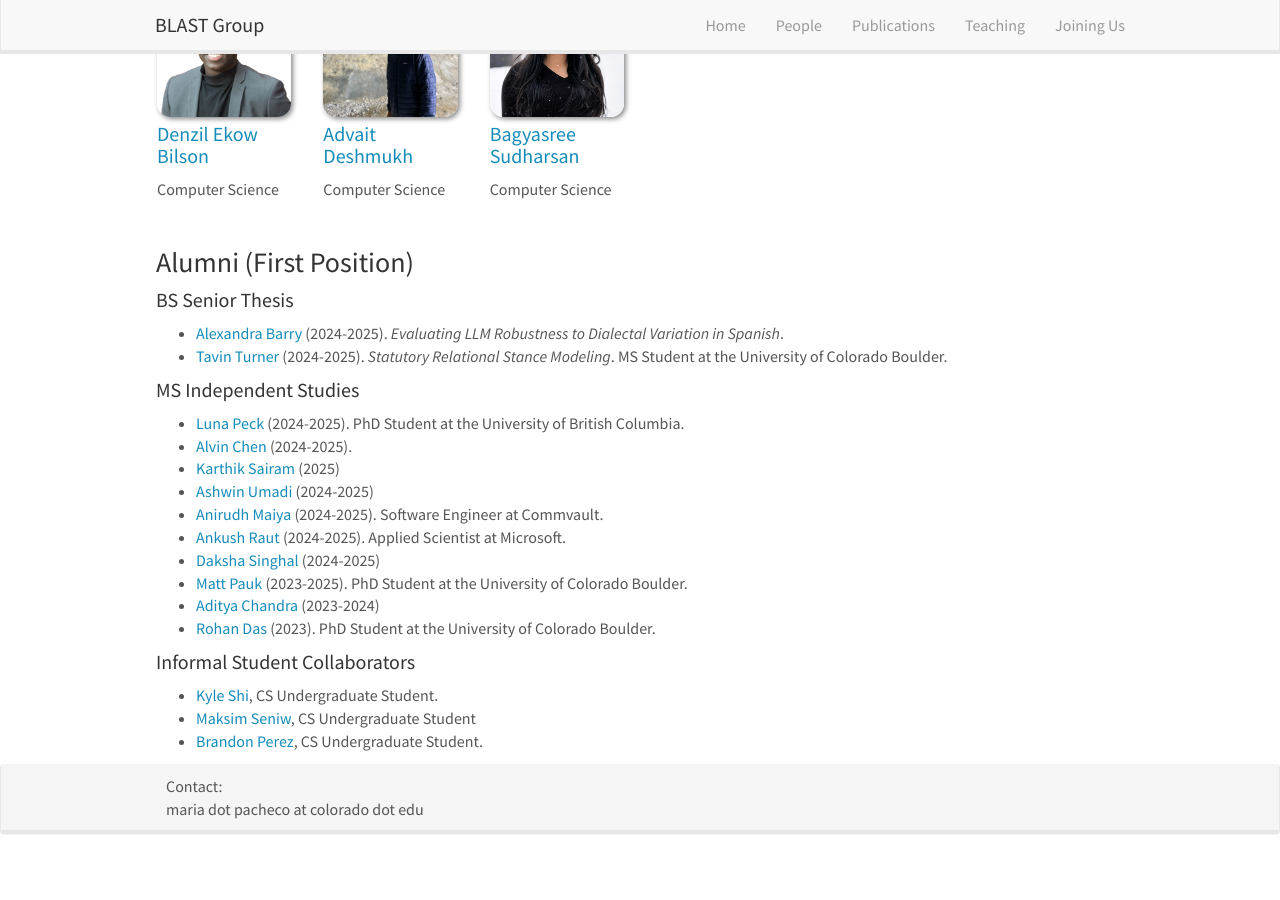
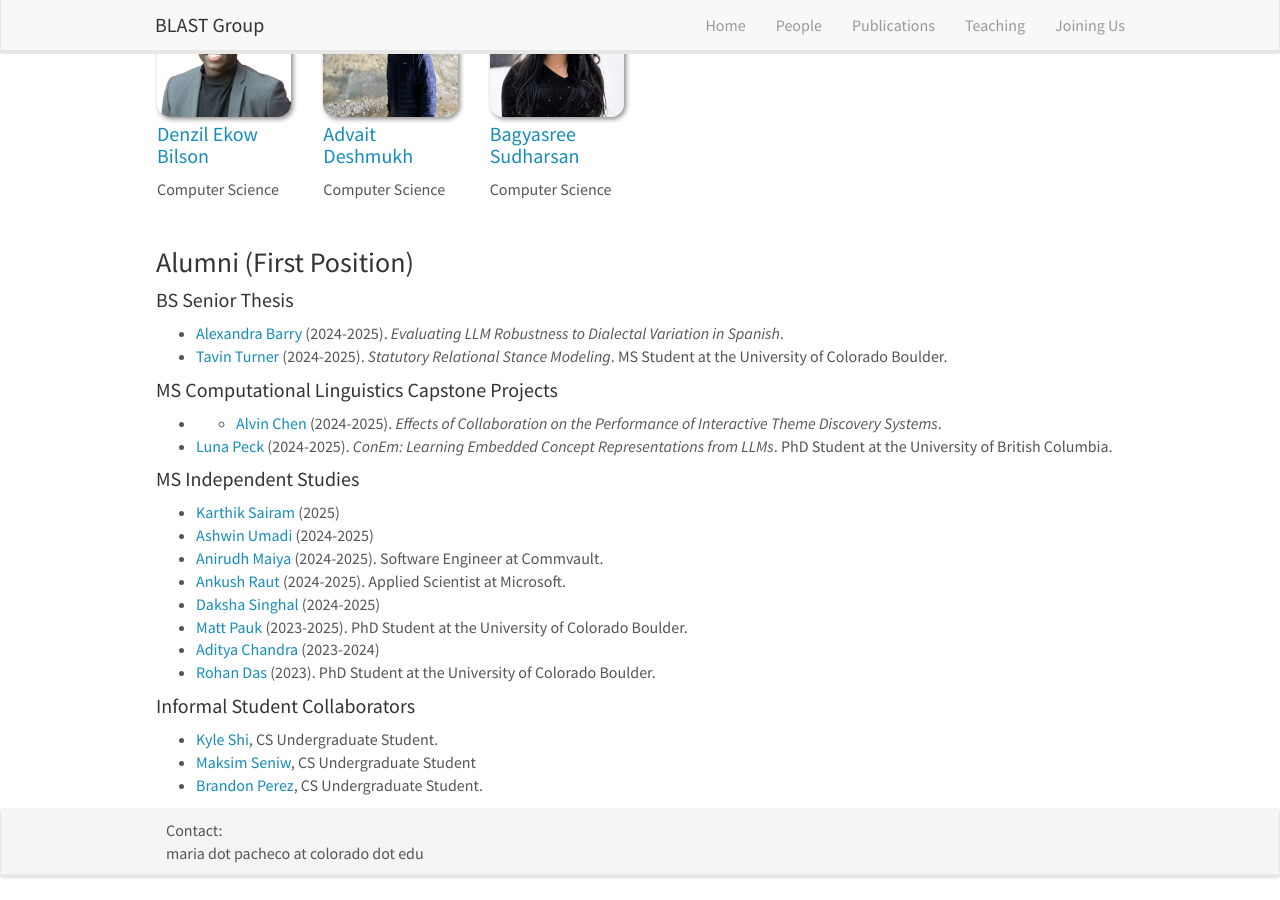
Before and after one commit to blast-cu/blast-cu.github.io, a Jekyll site: the page built from _pages/team.md, in a window 1280 px wide and 900 px high, scrolled down 1029 px. Built offline with Jekyll 4.4.1, drawn with Linux system fonts in a browser that asks for light colours; nearby versions of some CDN libraries; before the commit the page ends 1885 px from its top, so only the background shows below that.

Commit message:
Update team.md

```diff
--- a/_pages/team.md
+++ b/_pages/team.md
@@ -118,10 +118,11 @@ Jump to [PhD students](#phd-students), [Master students](#master-students), [Und
 - [Alexandra Barry](https://www.linkedin.com/in/alexandra-barry1/) (2024-2025). *Evaluating LLM Robustness to Dialectal Variation in Spanish*.
 - [Tavin Turner](https://www.ta.vin/) (2024-2025). *Statutory Relational Stance Modeling*. MS Student at the University of Colorado Boulder.
 
+#### MS Computational Linguistics Capstone Projects
+- - [Alvin Chen](https://alvin-pc-chen.github.io/) (2024-2025). *Effects of Collaboration on the Performance of Interactive Theme Discovery Systems*.
+- [Luna Peck](https://github.com/lunaria-bee) (2024-2025). *ConEm: Learning Embedded Concept Representations from LLMs*. PhD Student at the University of British Columbia.
+
 #### MS Independent Studies
-
-- [Luna Peck](https://github.com/lunaria-bee) (2024-2025). PhD Student at the University of British Columbia.
-- [Alvin Chen](https://alvin-pc-chen.github.io/) (2024-2025).
 - [Karthik Sairam](https://karthiksairam01.github.io/) (2025)
 - [Ashwin Umadi](https://ashwinumadi.github.io/) (2024-2025)
 - [Anirudh Maiya](https://anirudhmaiya.github.io/) (2024-2025). Software Engineer at Commvault.
@@ -131,7 +132,6 @@ Jump to [PhD students](#phd-students), [Master students](#master-students), [Und
 - [Aditya Chandra](https://www.linkedin.com/in/acprime96/) (2023-2024)
 - [Rohan Das](https://www.rohandas.net/) (2023). PhD Student at the University of Colorado Boulder.
 
-
 #### Informal Student Collaborators
 - [Kyle Shi](https://www.linkedin.com/in/kyleshi/), CS Undergraduate Student.
 - [Maksim Seniw](https://maksimseniw.com/), CS Undergraduate Student
```
